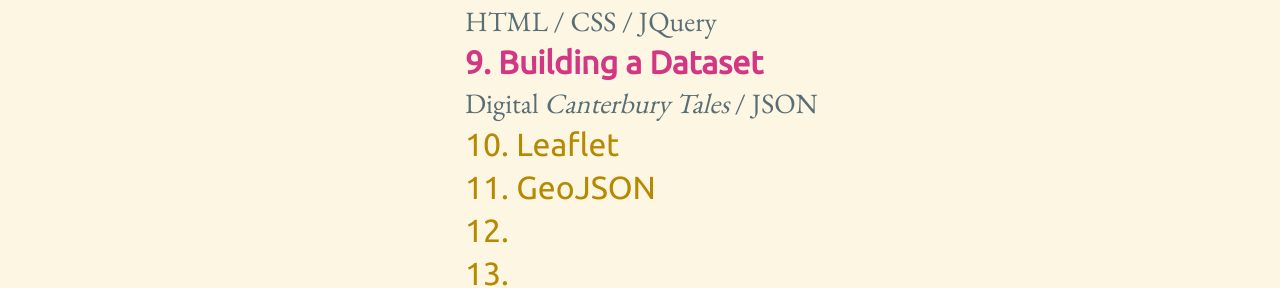
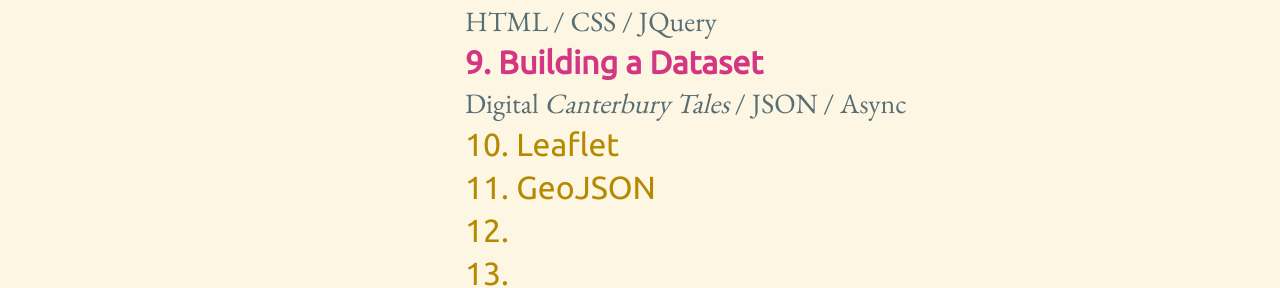
Before and after one commit to muziejus/javascripting-english-major, a Jekyll site: the page built from contents.md, in a window 1280 px wide and 900 px high, scrolled down 587 px. Shown: the part 367-655 px from the top of the window. Built offline with Jekyll 4.4.1, drawn with Linux system fonts in a browser that asks for light colours; nearby versions of some CDN libraries.

Commit message:
add async to contents.

```diff
--- a/contents.md
+++ b/contents.md
@@ -46,7 +46,7 @@
 
 ## [9. Building a Dataset](/9-dataset)
 
-### Digital *Canterbury Tales* / JSON
+### Digital *Canterbury Tales* / JSON / Async
 
 ## 10. Leaflet
 
```
